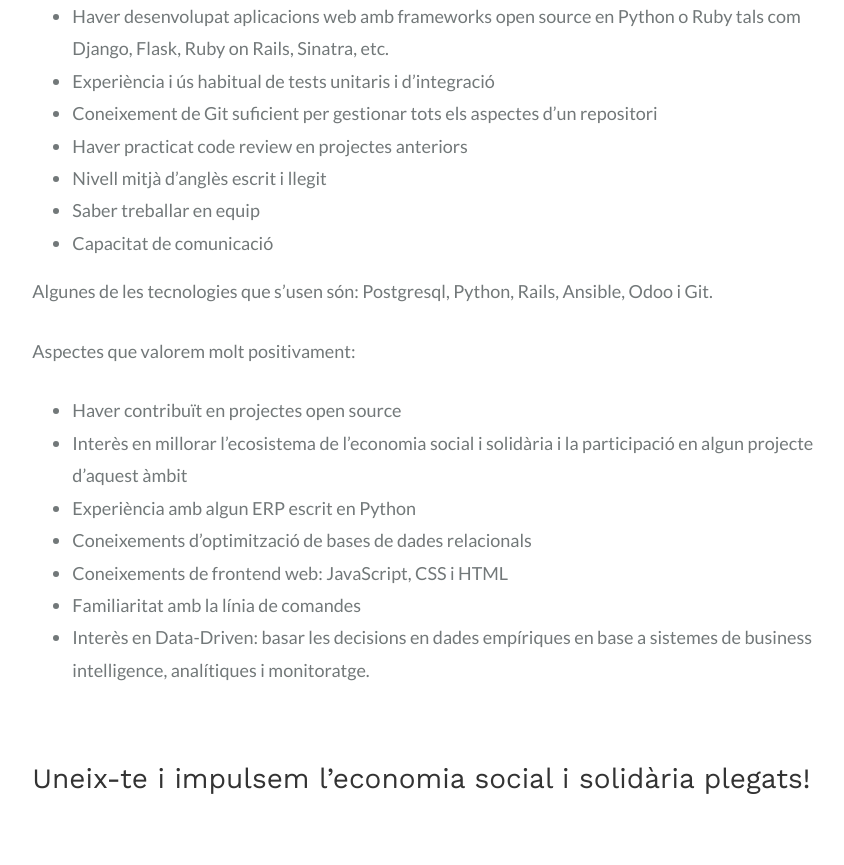
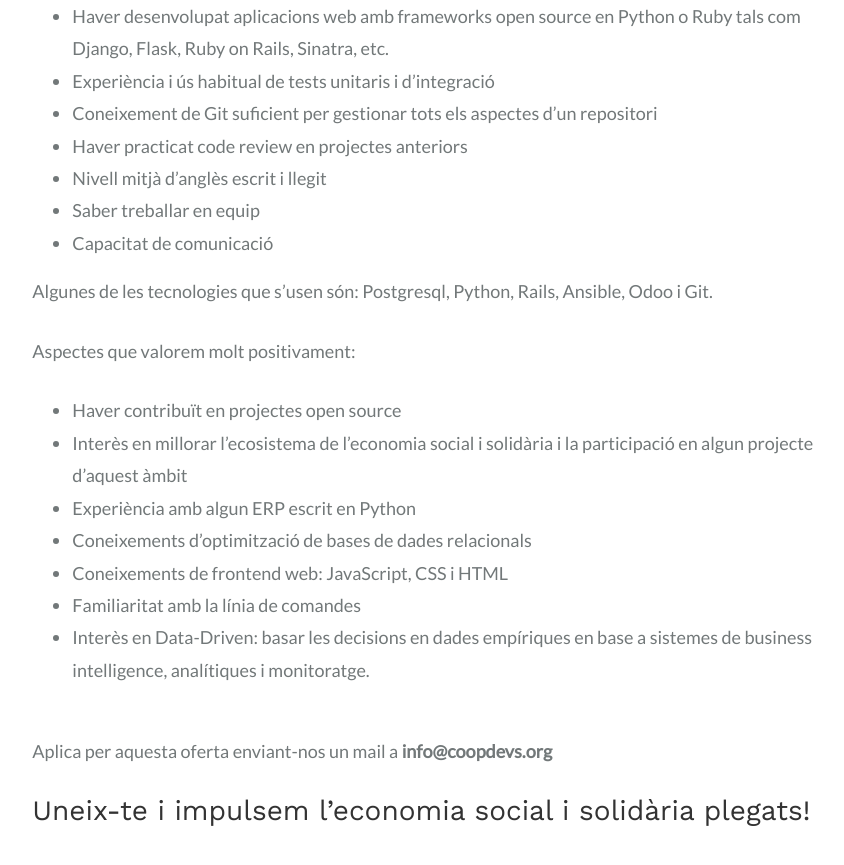
Before and after one commit to coopdevs/coopdevs-old-web, a Jekyll site: the page built from jobs.md, in a window 1280 px wide and 900 px high, scrolled down 1087 px. Shown: the top 865 px of the window, without its empty margins (196-1040 px from the left). Built offline with Jekyll 4.4.1, drawn with Linux system fonts in a browser that asks for light colours.

Commit message:
Ask candidates to send an email to apply

```diff
--- a/jobs.md
+++ b/jobs.md
@@ -45,4 +45,6 @@ Aspectes que valorem molt positivament:
 * Interès en Data-Driven: basar les decisions en dades empíriques en base a sistemes de business intelligence, analítiques i monitoratge.
 
 <br/>
+Aplica per aquesta oferta enviant-nos un mail a **info@coopdevs.org**
+
 ### Uneix-te i impulsem l'economia social i solidària plegats!
```
